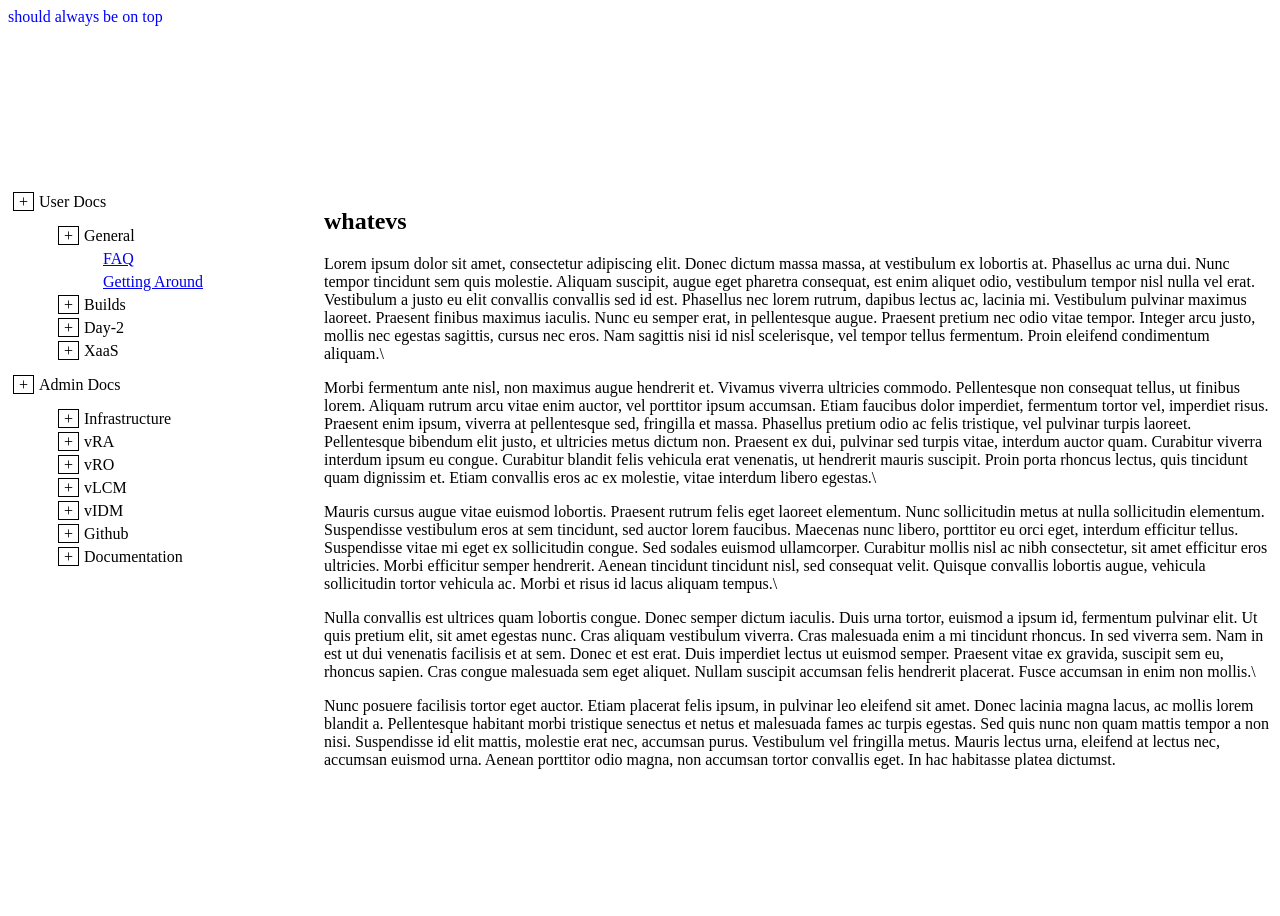
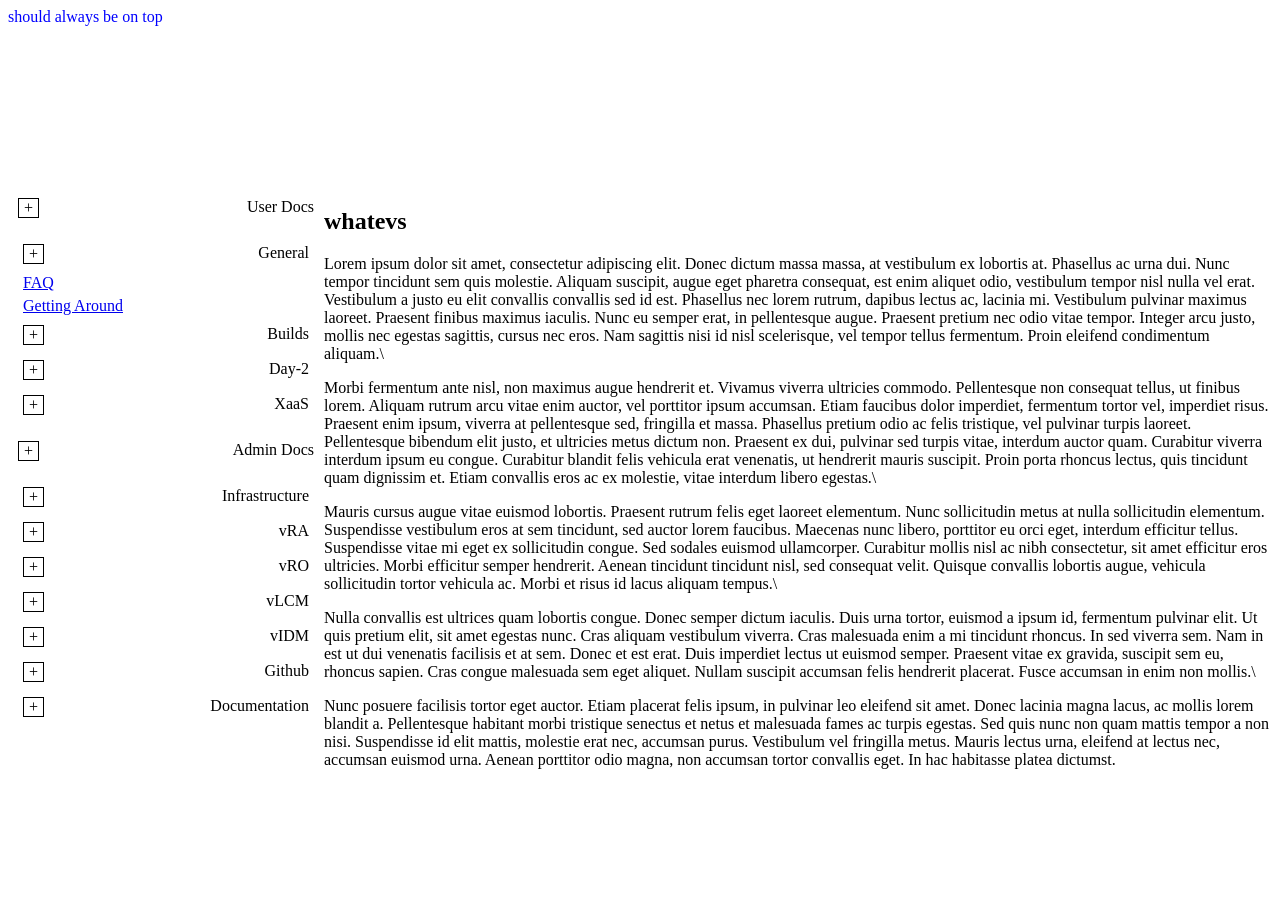
Before and after one commit to emacintosh/eric-docs, a Jekyll site: the page built from readme.md, in a window 1280 px wide. Built offline with Jekyll 4.4.1, drawn with Linux system fonts in a browser that asks for light colours; our own code applies the rules of GitHub Pages for plain Markdown files.

Commit message:
Update style.css

```diff
--- a/css/style.css
+++ b/css/style.css
@@ -6,6 +6,10 @@
   grid-template-areas:
     "header header"
     "nav docs";
+}
+
+ul {
+  padding: 0;
 }
 
 li {
@@ -33,6 +37,12 @@ label {
   color: blue
 }
 
+.flex-li {
+  display:flex;
+  justify-content: space-between;
+  padding: 5px;
+}
+
 .checkbox + label:before {
   content: "\002B";
 }
```
